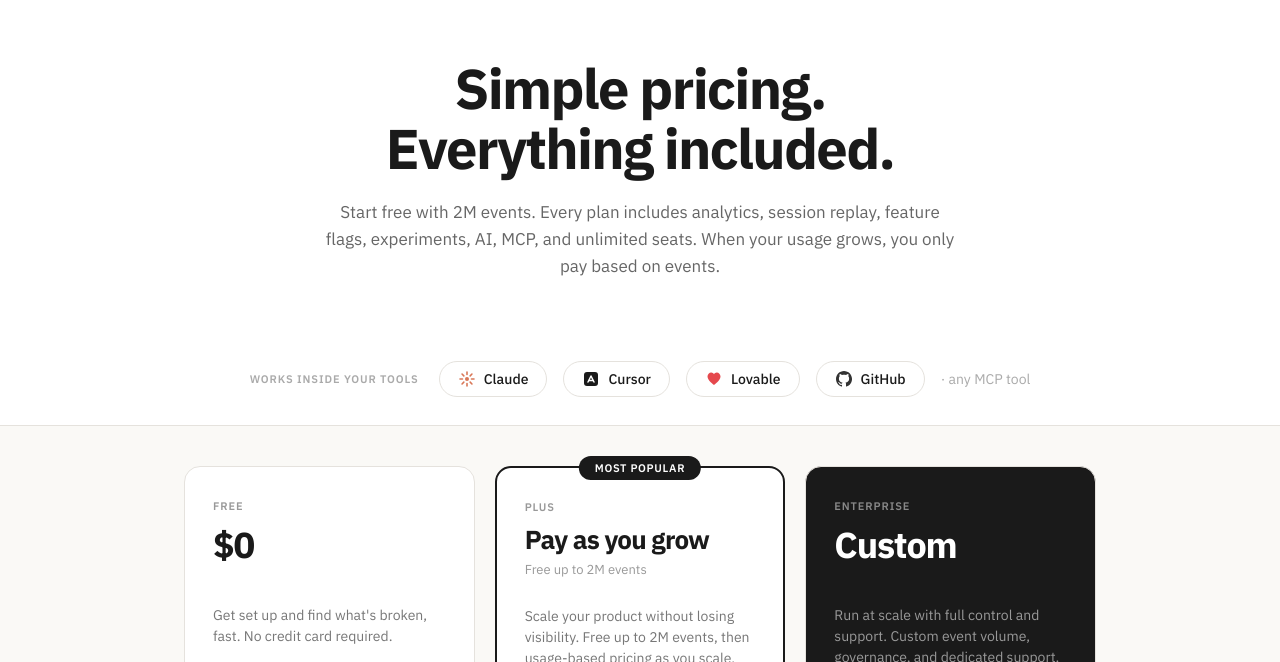
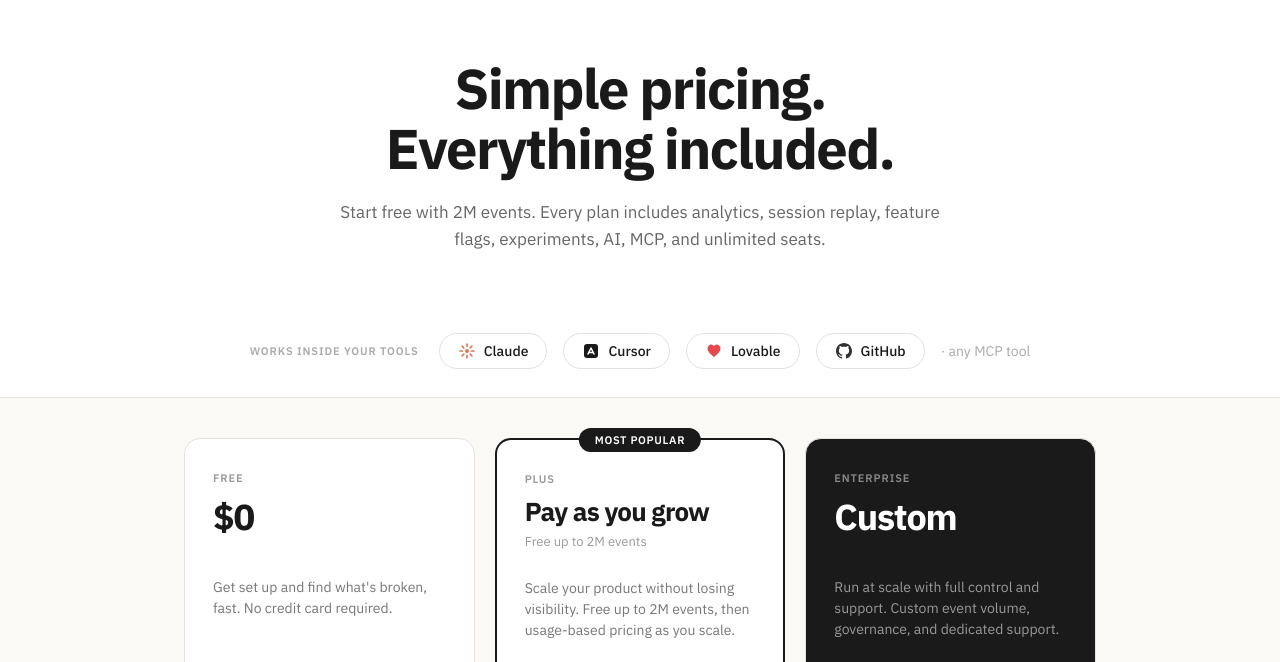
Before and after one commit to allisonlee-sys/Pricing-page-mock, a plain HTML site: page index.html in a window 1280 px wide. Shown: the part 67-729 px from the top of the page. Drawn offline with Linux system fonts and the light colour scheme.

Commit message:
Update index.html

```diff
--- a/index.html
+++ b/index.html
@@ -192,7 +192,7 @@ body{font-family:'IBM Plex Sans','Helvetica Neue',Helvetica,Arial,sans-serif;bac
 <section class="hero">
   <div class="hero-inner">
     <h1>Simple pricing.<br>Everything included.</h1>
-    <p class="sub">Start free with 2M events. Every plan includes analytics, session replay, feature flags, experiments, AI, MCP, and unlimited seats. When your usage grows, you only pay based on events.</p>
+    <p class="sub">Start free with 2M events. Every plan includes analytics, session replay, feature flags, experiments, AI, MCP, and unlimited seats. </p>
   </div>
 </section>
 
```
